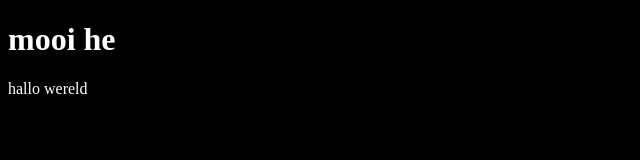
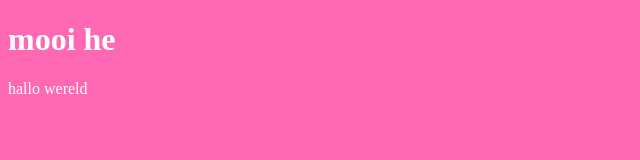
Before and after one commit to cgheydra/inDeLes, a plain HTML site: page index.html in a window 1280 px wide. Shown: the whole page, without its empty margins (0-640 px from the left). Drawn offline with Linux system fonts and the light colour scheme.

Commit message:
Update style.css

```diff
--- a/style.css
+++ b/style.css
@@ -1,4 +1,4 @@
 body {
-	background-color: #000000;
+	background-color: #FF69B4;
 	color: #FFFFFF;
 }
```
